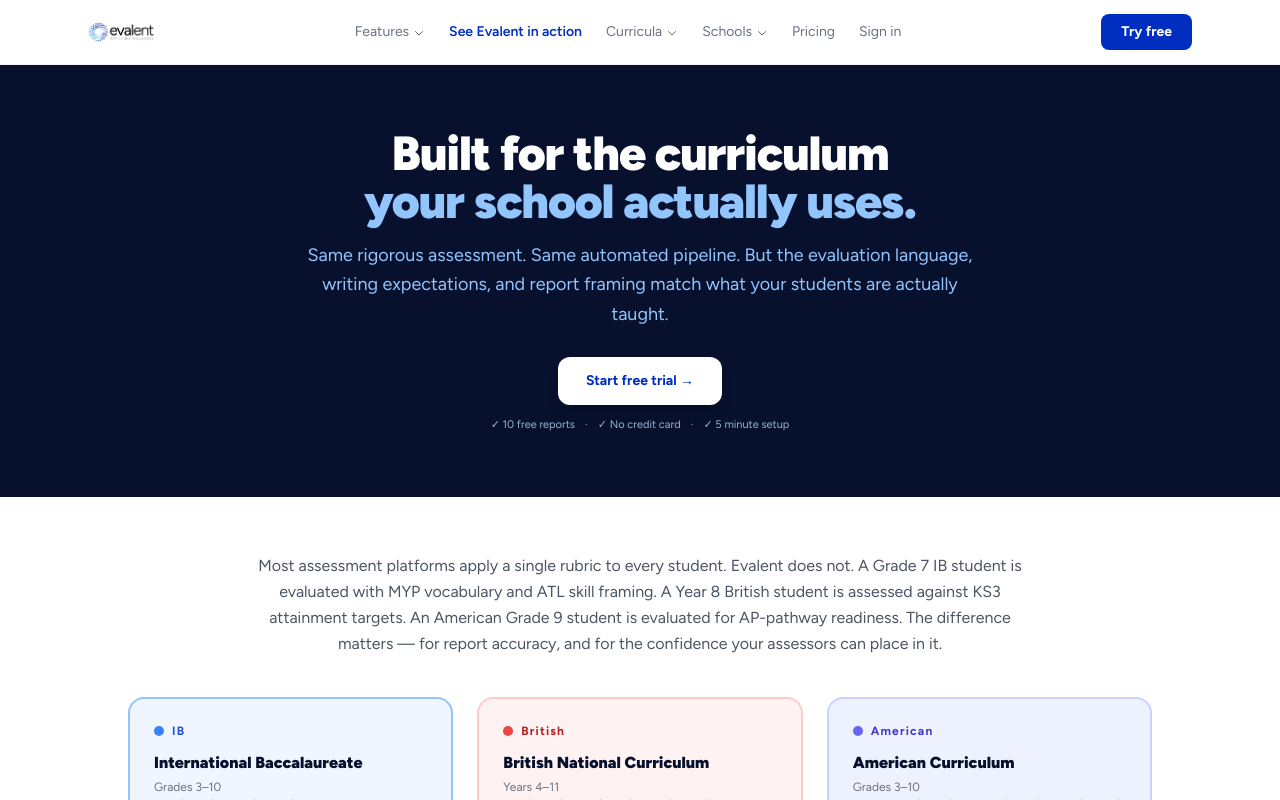
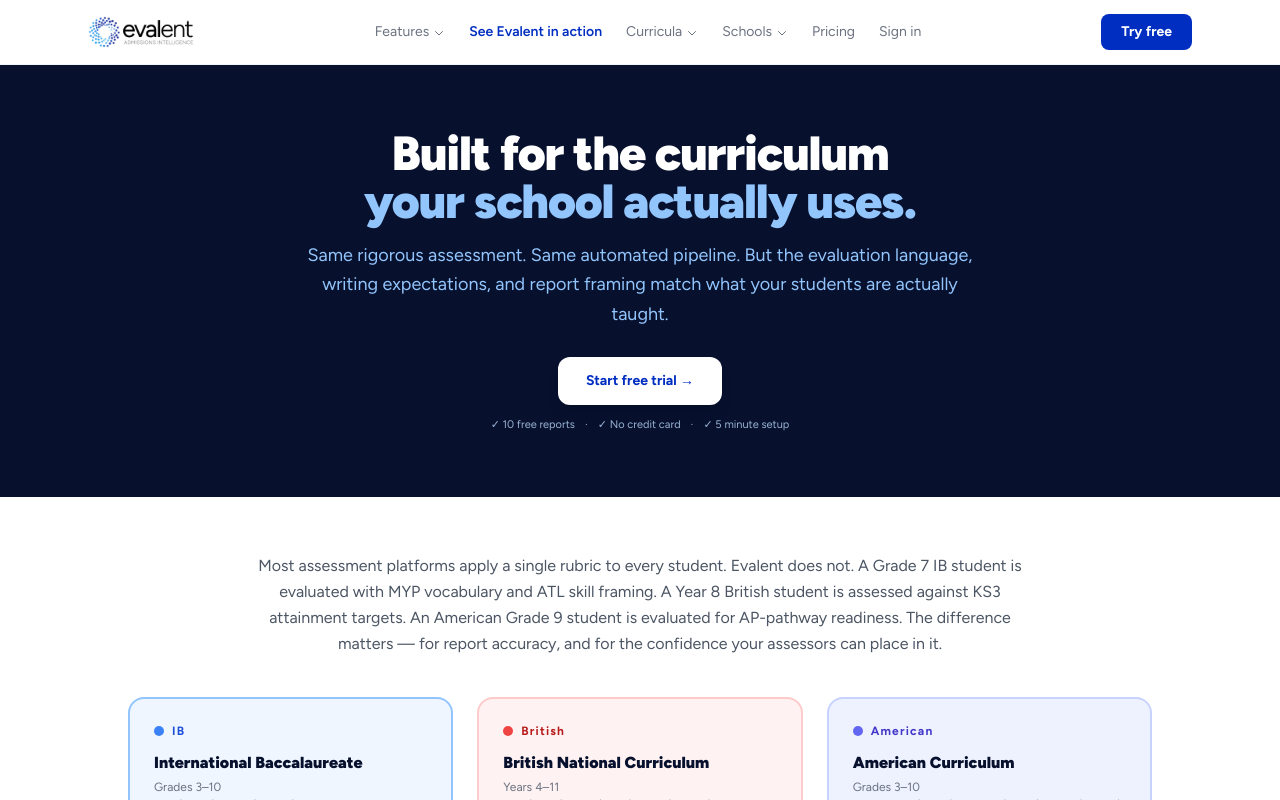
Before and after one commit to wigsbury-ui/evalent-marketing, a Next.js app: page /curricula in a window 1280 px wide. Shown: the top 800 px of the page. Built offline with nearby package versions, Linux system fonts and the light colour scheme.

Commit message:
fix: restore logo to full size h-8

```diff
--- a/src/components/Nav.tsx
+++ b/src/components/Nav.tsx
@@ -90,9 +90,9 @@ export default function Nav() {
             <Image
               src="/evalent-logo.png"
               alt="Evalent"
-              width={132}
+              width={280}
               height={32}
-              className="h-5 w-auto"
+              className="h-8 w-auto"
               priority
             />
           </Link>
```
